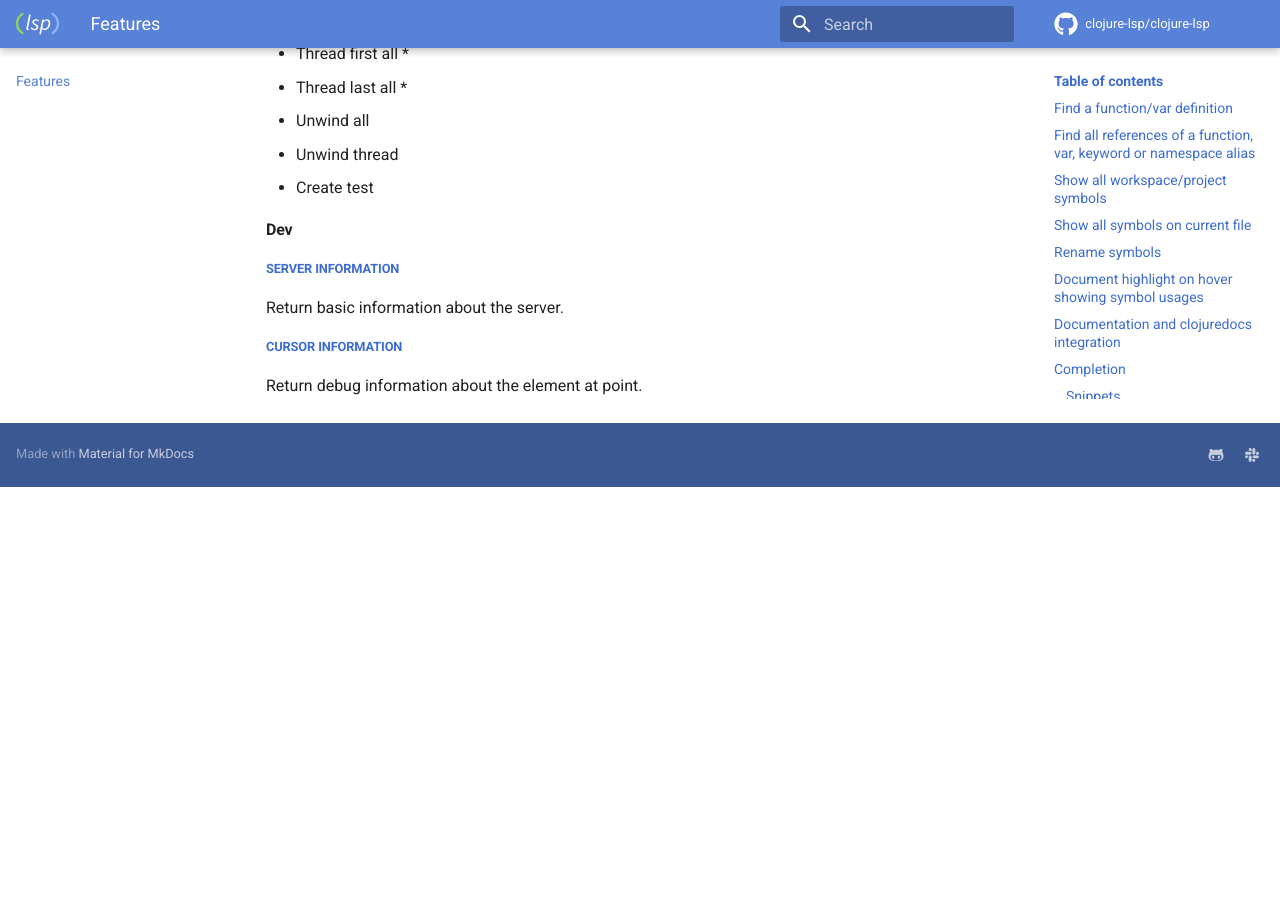
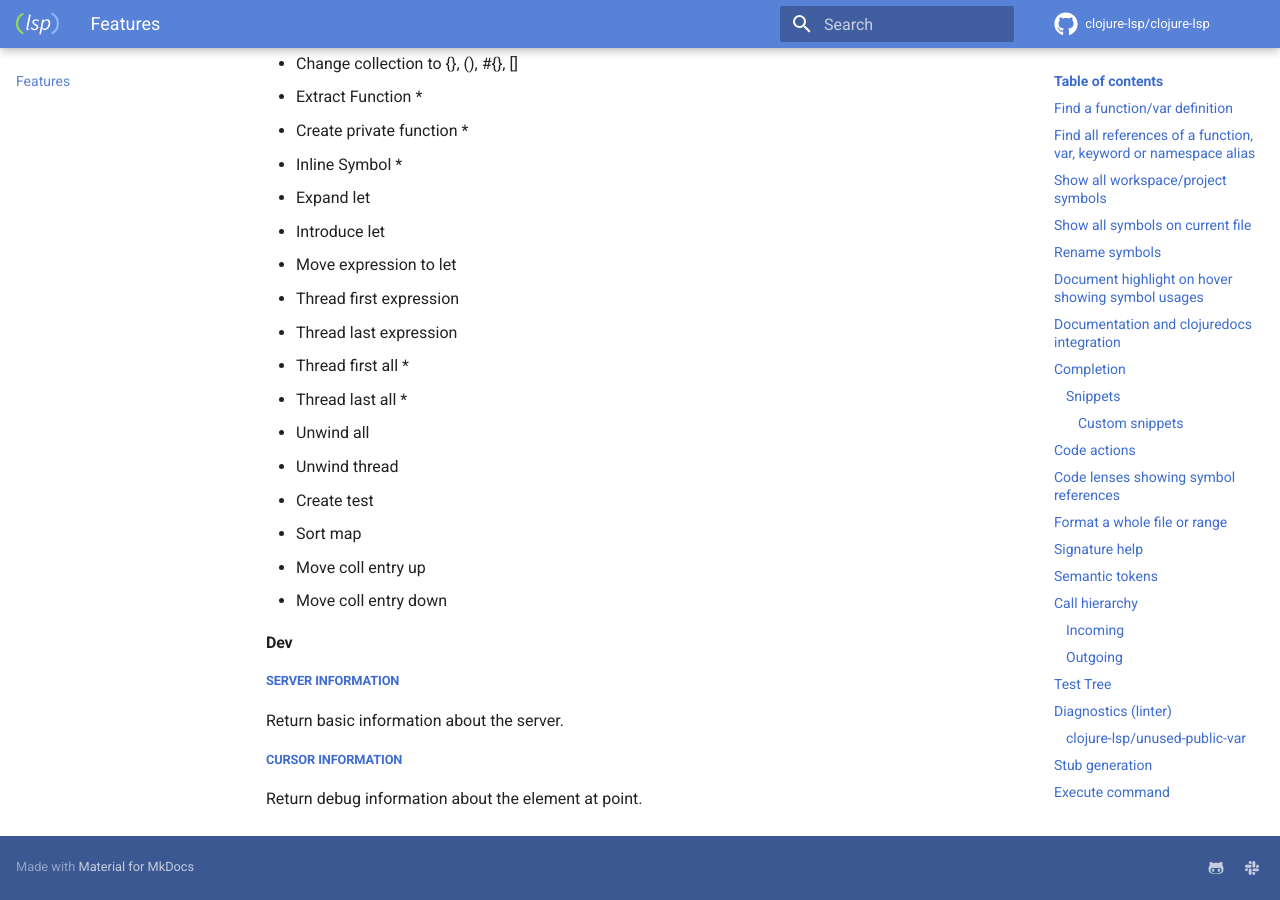
Before and after one commit to clojure-lsp/clojure-lsp, an MkDocs documentation site: the page built from docs/features.md, in a window 1280 px wide and 900 px high, scrolled down 14501 px. Built offline with MkDocs 1.6.1 and Material for MkDocs 9.7.7, drawn with Linux system fonts in a browser that asks for light colours; comment, search, counter and statistics services are not loaded; before the commit the page ends 14988 px from its top, so only the background shows below that; some of the changed text lies outside the part shown.

Commit message:
Docs + changelog

```diff
--- a/docs/features.md
+++ b/docs/features.md
@@ -169,6 +169,7 @@ User can register additional custom snippets, for more information on how to con
 | Resolve macro as...                | <img src="../images/features/resolve-macro-as.gif" width=720>        |
 | Inline symbol                      | <img src="../images/features/inline-symbol.gif" width=360>           |
 | Change coll to map,vector,set,list | <img src="../images/features/change-coll.gif" width=720>             |
+| Move coll entry up/down            | <img src="../images/features/move-coll-entry.gif" width=720>         |
 | Move to let                        | <img src="../images/features/move-to-let.gif" width=720>             |
 | Cycle privacy                      |                                                                      |
 | Extract function                   | <img src="../images/features/extract-function.gif" width=360>        |
@@ -280,6 +281,9 @@ __Note: Most of them are available via code actions and most of the time you wan
 - Unwind all
 - Unwind thread
 - Create test
+- Sort map
+- Move coll entry up
+- Move coll entry down
 
 #### Dev
 
```
Also changed, not shown: CHANGELOG.md (+1 -0 lines), docs/images/features/move-coll-entry.gif (added).
